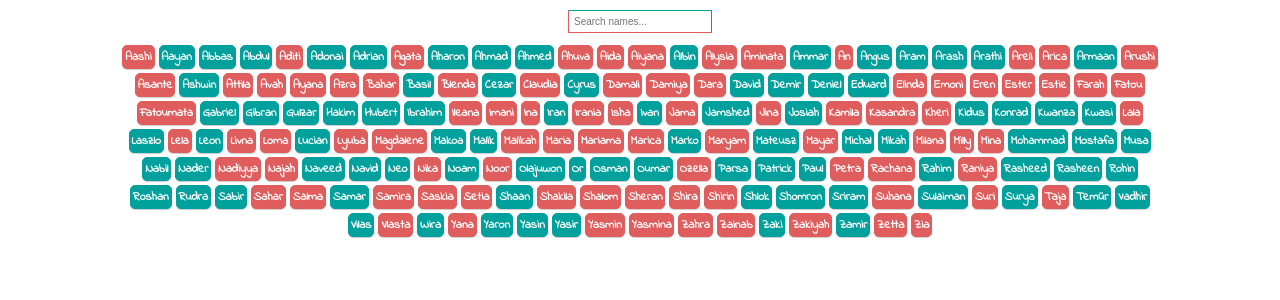
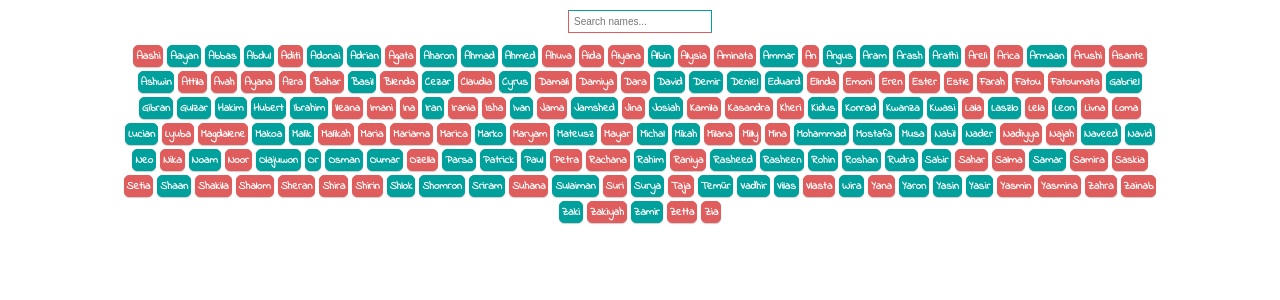
Before and after one commit to jbravoh/baby-names-react, a React (Create React App) app: page / in a window 1280 px wide. Shown: the top 300 px of the page. Built offline with nearby package versions, Linux system fonts and the light colour scheme; the HTML template or start-up script is replaced by a standard one.

Commit message:
Update button font size

```diff
--- a/src/css/Name.module.css
+++ b/src/css/Name.module.css
@@ -1,5 +1,5 @@
 button {
-  font-size: 12px;
+  font-size: 11px;
   font-family: "Indie Flower";
   color: white;
   font-weight: bold;
```
